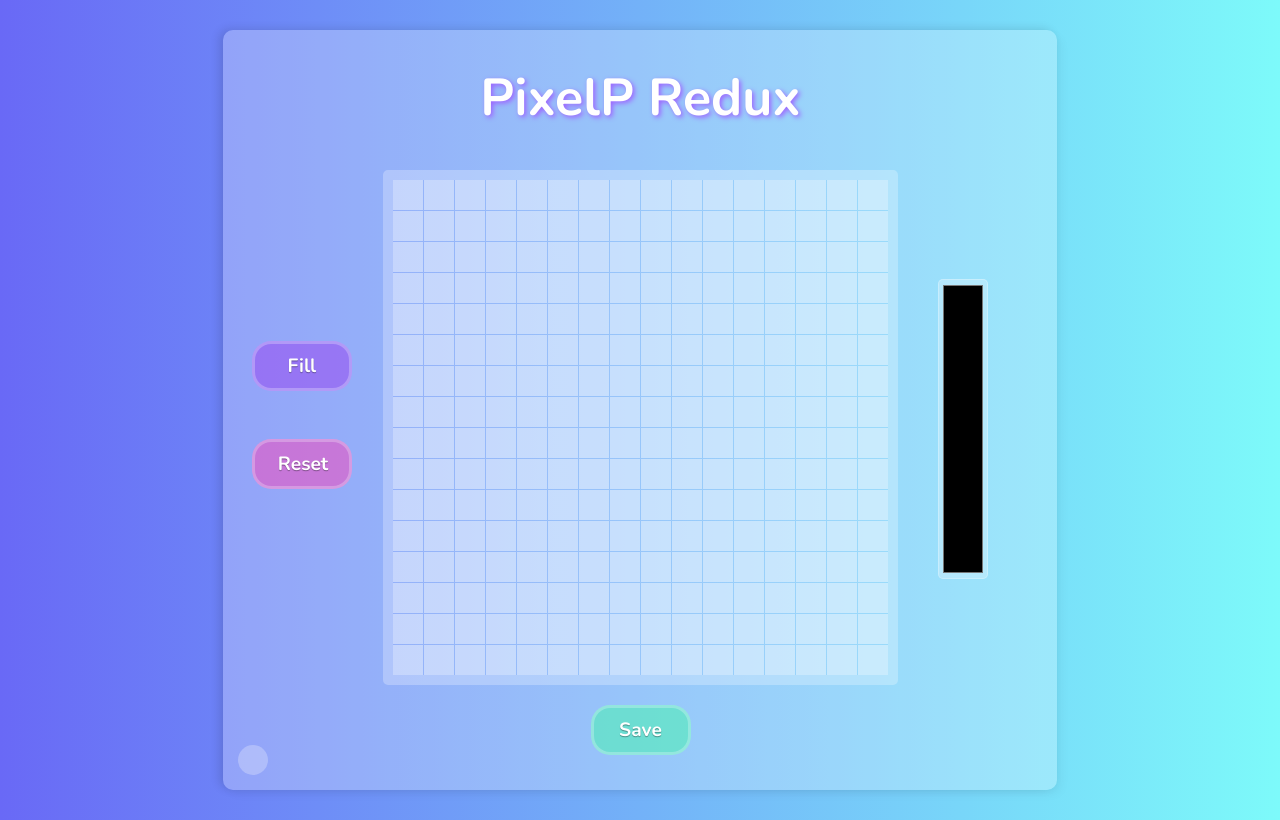
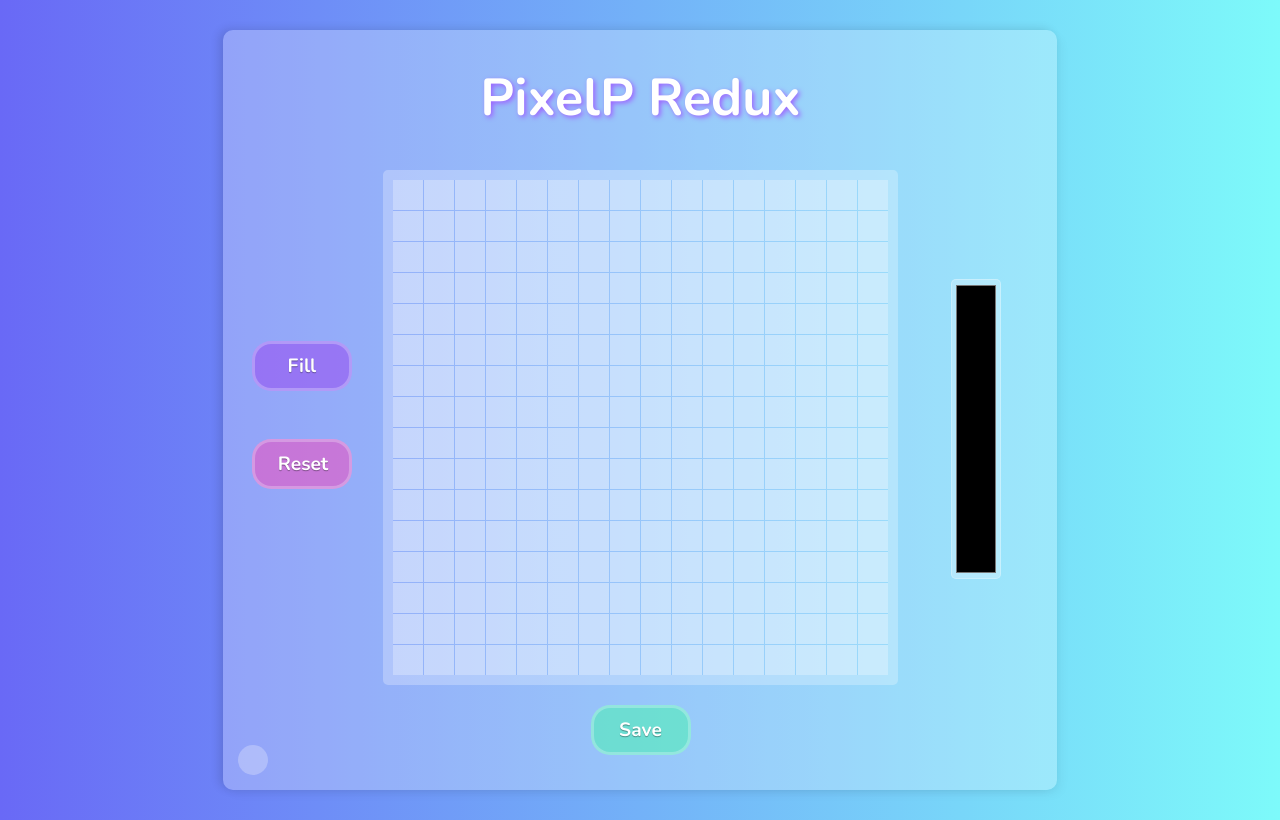
Before and after one commit to nekacurry/FEW-2.3-pixel-art, a React (Create React App) app: page / in a window 1280 px wide. Built offline with nearby package versions, Linux system fonts and the light colour scheme.

Commit message:
Update index.css

```diff
--- a/src/index.css
+++ b/src/index.css
@@ -84,7 +84,6 @@ h1.App-title {
 button.fill-button, button.reset-button, button.save-btn {
   display:inline-block;
   padding:0.3em 1.2em;
-
   border:0.16em solid rgba(255,255,255,0);
   border-radius: 1em;
   box-sizing: border-box;
@@ -137,6 +136,7 @@ button.save-btn:hover {
   justify-content: flex-start;
   align-items: center;
   margin-top: 37px;
+  margin-left: 13px;
 }
 
 .picker > input {
```
